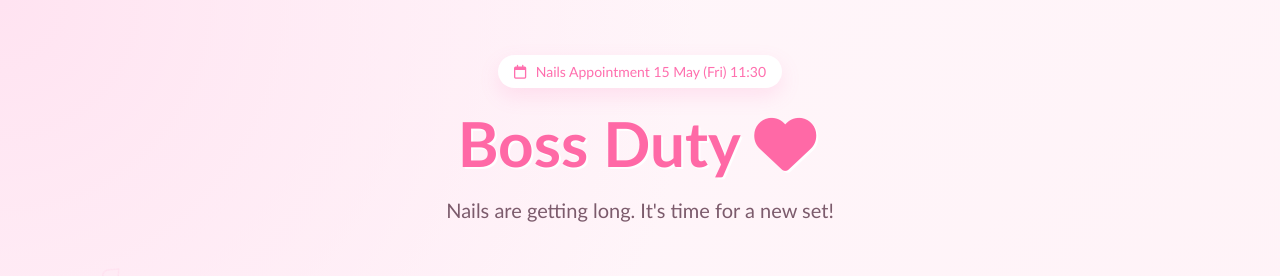
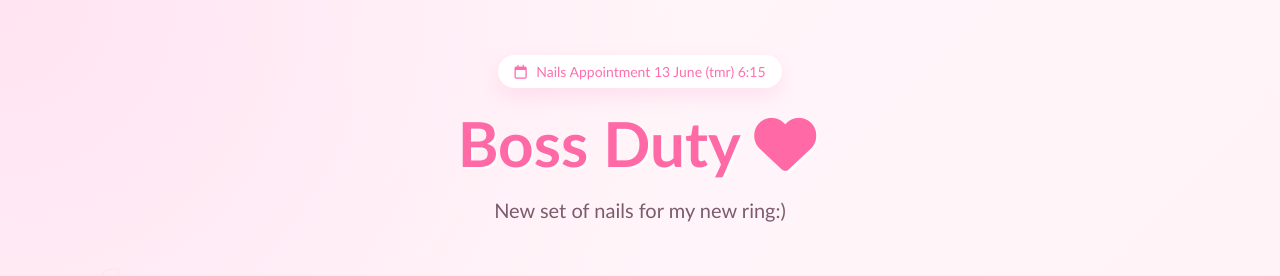
Before and after one commit to cathyc61/pickmynails3.0, a plain HTML site: page index.html in a window 1280 px wide. Shown: the top 276 px of the page. Drawn offline with Linux system fonts and the light colour scheme.

Commit message:
Update appointment details and subtitle in index.html

```diff
--- a/index.html
+++ b/index.html
@@ -21,10 +21,10 @@
   <div class="floating-heart">♥</div>
 
   <header>
-    <div class="badge"><i class="fa-regular fa-calendar"></i> Nails Appointment 15 May (Fri) 11:30</div>
+    <div class="badge"><i class="fa-regular fa-calendar"></i> Nails Appointment 13 June (tmr) 6:15</div>
     <h1>Boss Duty <i class="fa-solid fa-heart"></i></h1>
     <p class="subtitle">
-    Nails are getting long. It's time for a new set!
+    New set of nails for my new ring:)
     </p>
   </header>
 
```
